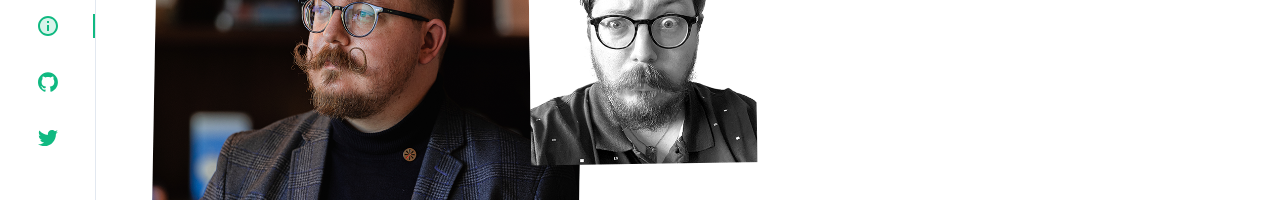
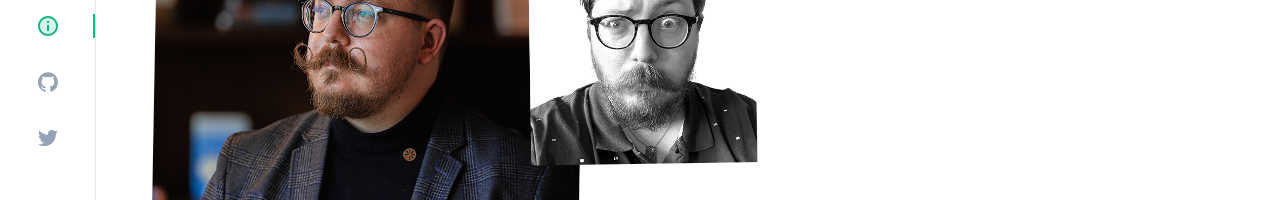
Before and after one commit to imCorfitz/imcorfitz.com, a Next.js app: page /about in a window 1280 px wide. Shown: the part 346-546 px from the top of the page. Built offline with nearby package versions, Linux system fonts and the light colour scheme.

Commit message:
Fixing social media hover effect

```diff
--- a/components/ui/side-navigation.tsx
+++ b/components/ui/side-navigation.tsx
@@ -113,11 +113,7 @@ export default function SideNavigation() {
                   href="https://github.com/imCorfitz"
                   target="_blank"
                   rel="noopener noreferrer"
-                  className={`w-full h-6 flex items-center justify-center relative  ${
-                    pathname === "/about"
-                      ? "text-emerald-500 "
-                      : "text-slate-400 hover:text-slate-500 dark:text-slate-500 dark:hover:text-slate-400"
-                  }`}
+                  className={`w-full h-6 flex items-center justify-center relative text-slate-400 hover:text-slate-500 dark:text-slate-500 dark:hover:text-slate-400`}
                 >
                   <span className="sr-only">GitHub</span>
                   <svg
@@ -141,11 +137,7 @@ export default function SideNavigation() {
                   href="https://twitter.com/imCorfitz"
                   target="_blank"
                   rel="noopener noreferrer"
-                  className={`w-full h-6 flex items-center justify-center relative  ${
-                    pathname === "/about"
-                      ? "text-emerald-500 "
-                      : "text-slate-400 hover:text-slate-500 dark:text-slate-500 dark:hover:text-slate-400"
-                  }`}
+                  className={`w-full h-6 flex items-center justify-center relative text-slate-400 hover:text-slate-500 dark:text-slate-500 dark:hover:text-slate-400`}
                 >
                   <span className="sr-only">Twitter</span>
                   <svg
@@ -166,11 +158,7 @@ export default function SideNavigation() {
                   href="https://corfitz.medium.com"
                   target="_blank"
                   rel="noopener noreferrer"
-                  className={`w-full h-6 flex items-center justify-center relative  ${
-                    pathname === "/about"
-                      ? "text-emerald-500 "
-                      : "text-slate-400 hover:text-slate-500 dark:text-slate-500 dark:hover:text-slate-400"
-                  }`}
+                  className={`w-full h-6 flex items-center justify-center relative text-slate-400 hover:text-slate-500 dark:text-slate-500 dark:hover:text-slate-400`}
                 >
                   <span className="sr-only">Medium</span>
                   <svg
```
